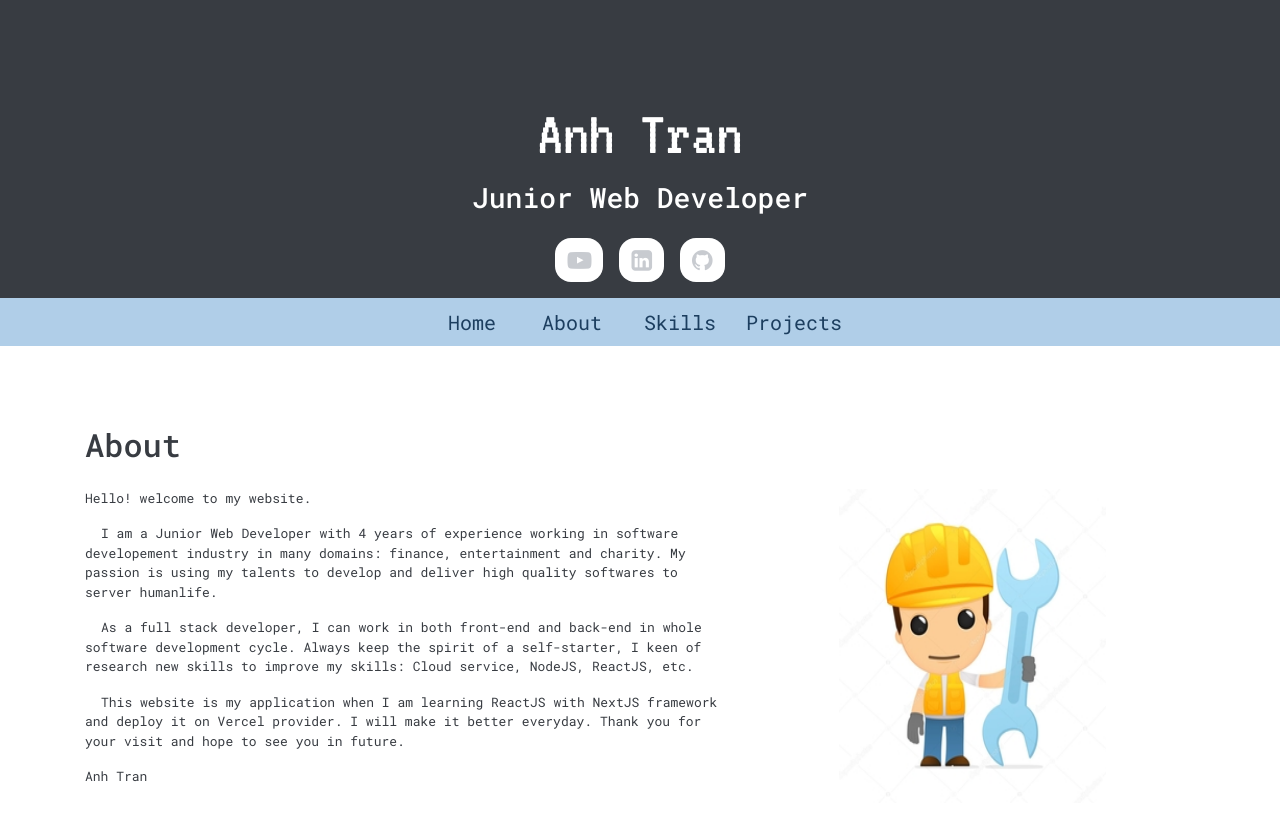
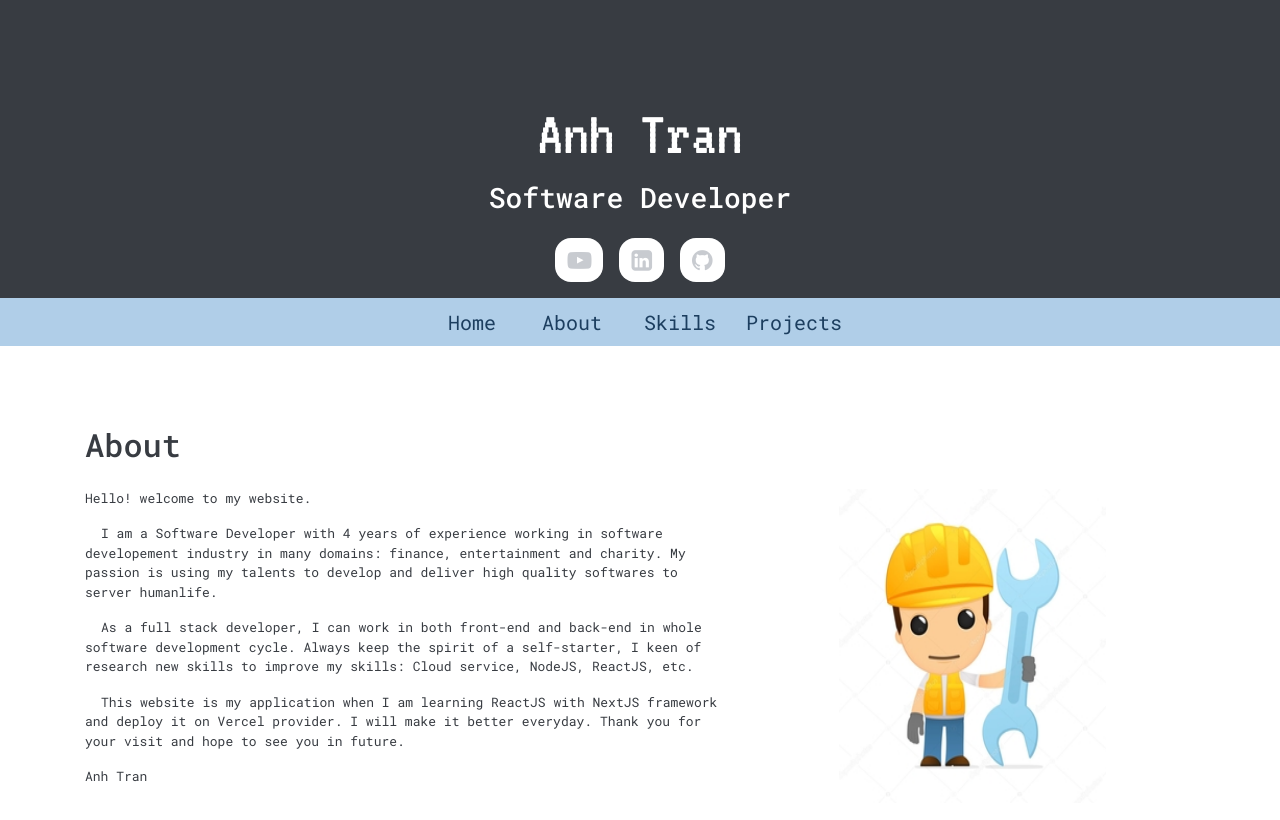
Before and after one commit to trantanhdev/portfolio, a Next.js app: page / in a window 1280 px wide. Shown: the top 820 px of the page. Built offline with nearby package versions, Linux system fonts and the light colour scheme.

Commit message:
changing title

```diff
--- a/components/home/about.js
+++ b/components/home/about.js
@@ -12,7 +12,7 @@ export default function about() {
           <p>Hello! welcome to my website.</p>
 
           <p className={style.paragraph}>
-            I am a Junior Web Developer with 4 years of experience working in
+            I am a Software Developer with 4 years of experience working in
             software developement industry in many domains: finance,
             entertainment and charity. My passion is using my talents to develop
             and deliver high quality softwares to server humanlife.
--- a/components/home/header.js
+++ b/components/home/header.js
@@ -5,7 +5,7 @@ export default function Header() {
     <header className={styles.header}>
       <div className="container-md">
         <h1 className={styles.text_digit}>Anh Tran</h1>
-        <h3 className="text-center mb-4">Junior Web Developer</h3>
+        <h3 className="text-center mb-4">Software Developer</h3>
 
         <div className="row">
           <div className="col-md-4"></div>
--- a/components/home/navbar.js
+++ b/components/home/navbar.js
@@ -40,12 +40,6 @@ export default function Navbar() {
               Projects
             </a>
           </li>
-
-          {/* <li className={`nav-item ${styles.my_nav_item}`}>
-            <a className={`nav-link ${styles.my_nav_link}`} href="#about">
-              Actions
-            </a>
-          </li> */}
         </ul>
       </div>
     </nav>
```
